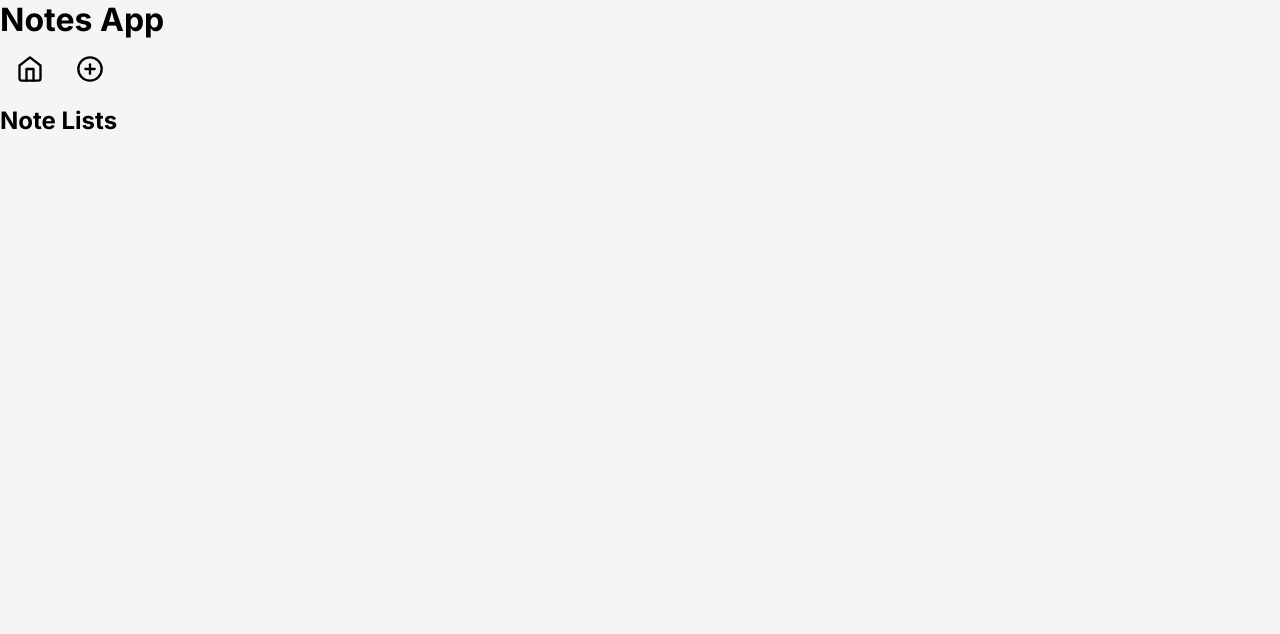
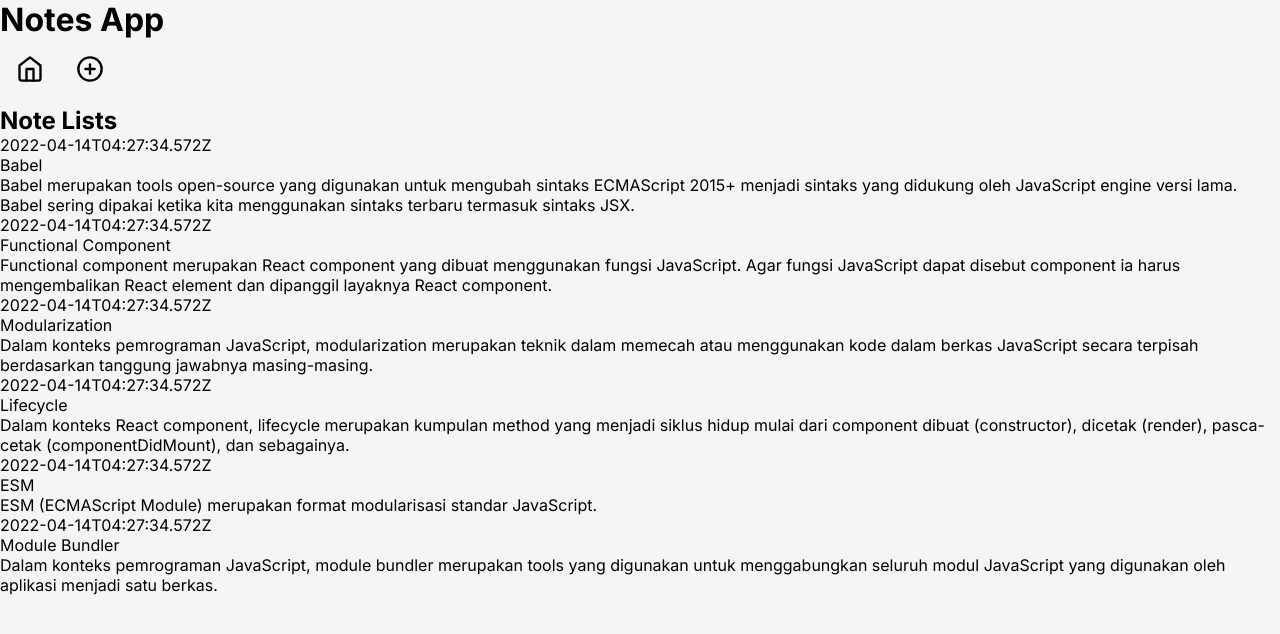
Before and after one commit to Arraidh/fundamental-react-dicoding-notes-app, a React (Vite) app: page / in a window 1280 px wide. Shown: the top 634 px of the page. Built offline with nearby package versions, Linux system fonts and the light colour scheme.

Commit message:
feat: add display list of notes

```diff
--- /dev/null
+++ b/src/components/NoteItem.jsx
@@ -0,0 +1,28 @@
+import React from "react";
+import NoteItemDate from "./NoteItemDate";
+import NoteItemTitle from "./NoteItemTitle";
+import NoteItemBody from "./NoteItemBody";
+import PropTypes from "prop-types";
+
+// TODO setup archived note functionality
+
+const NoteItem = ({ title, body, createdAt, archived }) => {
+  console.log(title);
+  return (
+    <div>
+      <NoteItemDate dateContent={createdAt} />
+      <NoteItemTitle titleContent={title} />
+      <NoteItemBody bodyContent={body} />
+    </div>
+  );
+};
+
+NoteItem.propTypes = {
+  id: PropTypes.string,
+  title: PropTypes.string,
+  body: PropTypes.string,
+  createdAt: PropTypes.string,
+  archived: PropTypes.bool,
+};
+
+export default NoteItem;
--- /dev/null
+++ b/src/components/NoteItemBody.jsx
@@ -0,0 +1,12 @@
+import PropTypes from "prop-types";
+import React from "react";
+
+const NoteItemBody = ({ bodyContent }) => {
+  return <div>{bodyContent}</div>;
+};
+
+NoteItemBody.propTypes = {
+  bodyContent: PropTypes.string,
+};
+
+export default NoteItemBody;
--- /dev/null
+++ b/src/components/NoteItemDate.jsx
@@ -0,0 +1,12 @@
+import PropTypes from "prop-types";
+import React from "react";
+
+const NoteItemDate = ({ dateContent }) => {
+  return <div>{dateContent}</div>;
+};
+
+NoteItemDate.propTypes = {
+  dateContent: PropTypes.string,
+};
+
+export default NoteItemDate;
--- /dev/null
+++ b/src/components/NoteItemTitle.jsx
@@ -0,0 +1,13 @@
+import React from "react";
+import NoteItem from "./NoteItem";
+import PropTypes from "prop-types";
+
+const NoteItemTitle = ({ titleContent }) => {
+  return <div>{titleContent}</div>;
+};
+
+NoteItemTitle.propTypes = {
+  titleContent: PropTypes.string,
+};
+
+export default NoteItemTitle;
--- /dev/null
+++ b/src/components/NoteList.jsx
@@ -0,0 +1,16 @@
+import React from "react";
+import NoteItem from "./NoteItem";
+import PropTypes from "prop-types";
+
+const NoteList = ({ notes = [], onDelete }) => {
+  return notes.map((note) => (
+    <NoteItem key={note.id} id={note.id} onDelete={onDelete} {...note} />
+  ));
+};
+
+NoteList.propTypes = {
+  notes: PropTypes.arrayOf(PropTypes.object),
+  onDelete: PropTypes.func,
+};
+
+export default NoteList;
--- a/src/pages/HomePages.jsx
+++ b/src/pages/HomePages.jsx
@@ -1,11 +1,22 @@
-import React from "react";
+import React, { Component } from "react";
+import { getAllNotes } from "../utils/local-data";
+import NoteList from "../components/NoteList";
 
-const HomePages = () => {
-  return (
-    <section>
-      <h2>Note Lists</h2>
-    </section>
-  );
-};
+class HomePages extends Component {
+  constructor(props) {
+    super(props);
+    this.state = {
+      notes: getAllNotes(),
+    };
+  }
+  render() {
+    return (
+      <section>
+        <h2>Note Lists</h2>
+        <NoteList notes={this.state.notes} />
+      </section>
+    );
+  }
+}
 
 export default HomePages;
```
